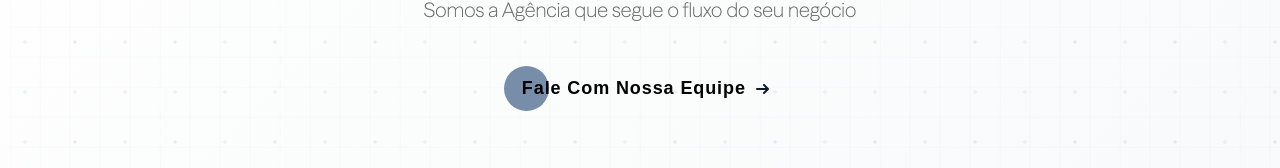
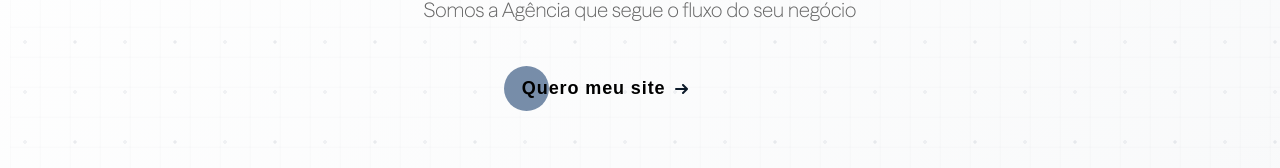
Before and after one commit to matheussousadeveloper/fluxo-digital-agency, a plain HTML site: page index.html in a window 1280 px wide. Shown: the part 459-627 px from the top of the page. Drawn offline with nearby package versions, Linux system fonts and the light colour scheme.

Commit message:
Update index.html

```diff
--- a/index.html
+++ b/index.html
@@ -45,7 +45,7 @@
                 <p class="hero-subtitle">Somos a Agência que segue o fluxo do seu negócio</p>
 
                     <button class="cta" data-aos="fade-up" data-aos-delay="400" data-aos-duration="1000">
-                        <span>Fale Com Nossa Equipe</span>
+                        <span>Quero meu site</span>
                         <svg width="15px" height="10px" viewBox="0 0 13 10">
                             <path d="M1,5 L11,5"></path>
                             <polyline points="8 1 12 5 8 9"></polyline>
```
